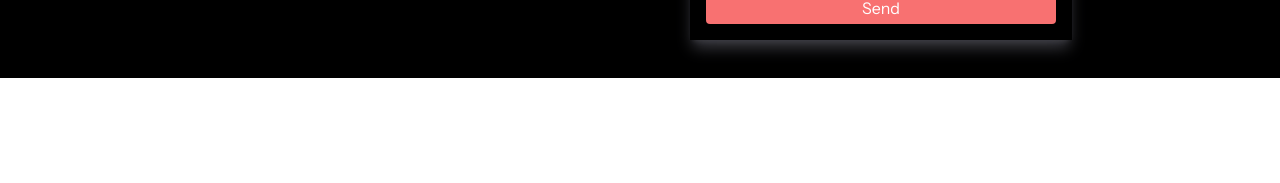
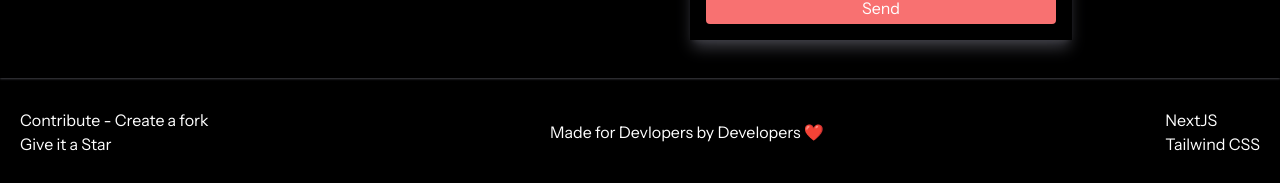
Before and after one commit to iamshiv007/portfolio-ui, a Next.js app: page / in a window 1280 px wide. Shown: the part 3458-3641 px from the top of the page. Before the commit the page ends 3536 px from the top, so only its background shows below. Built offline with nearby package versions, Linux system fonts and the light colour scheme.

Commit message:
layout : footer

```diff
--- /dev/null
+++ b/src/app/components/layout/footer/Footer.jsx
@@ -0,0 +1,50 @@
+import React, { Fragment } from "react";
+import Link from "next/link";
+
+const Footer = () => {
+  return (
+    <Fragment>
+      <div className='flex flex-col md:flex-row gap-3 justify-between px-[20px] py-[30px] items-start md:items-center'>
+        <div className='flex flex-col'>
+          <Link
+            className='hover:underline'
+            href='https://github.com/iamshiv007/portfolio-ui'
+            target='_blank'
+          >
+            Contribute - Create a fork
+          </Link>
+          <Link
+            className='hover:underline'
+            href='https://github.com/iamshiv007/portfolio-ui'
+            target='_blank'
+          >
+            Give it a Star
+          </Link>
+        </div>
+
+        <div>
+          <p>Made for Devlopers by Developers ❤️️</p>
+        </div>
+
+        <div className='flex flex-col'>
+          <Link
+            className='hover:underline'
+            href='https://nextjs.org/docs'
+            target='_blank'
+          >
+            NextJS
+          </Link>
+          <Link
+            className='hover:underline'
+            href='https://tailwindcss.com'
+            target='_blank'
+          >
+            Tailwind CSS
+          </Link>
+        </div>
+      </div>
+    </Fragment>
+  );
+};
+
+export default Footer;
--- a/src/app/page.tsx
+++ b/src/app/page.tsx
@@ -31,6 +31,7 @@ const GetInTouch = dynamic(
     loading: () => <Loader height={"100vh"} />,
   }
 );
+const Footer = dynamic(() => import("./components/layout/footer/Footer"));
 
 export default function Home() {
   return (
@@ -55,6 +56,8 @@ export default function Home() {
           <Projects />
           {/* Get In Touch */}
           <GetInTouch />
+          {/* Footer */}
+          <Footer />
         </div>
       </Theme>
     </Fragment>
```
